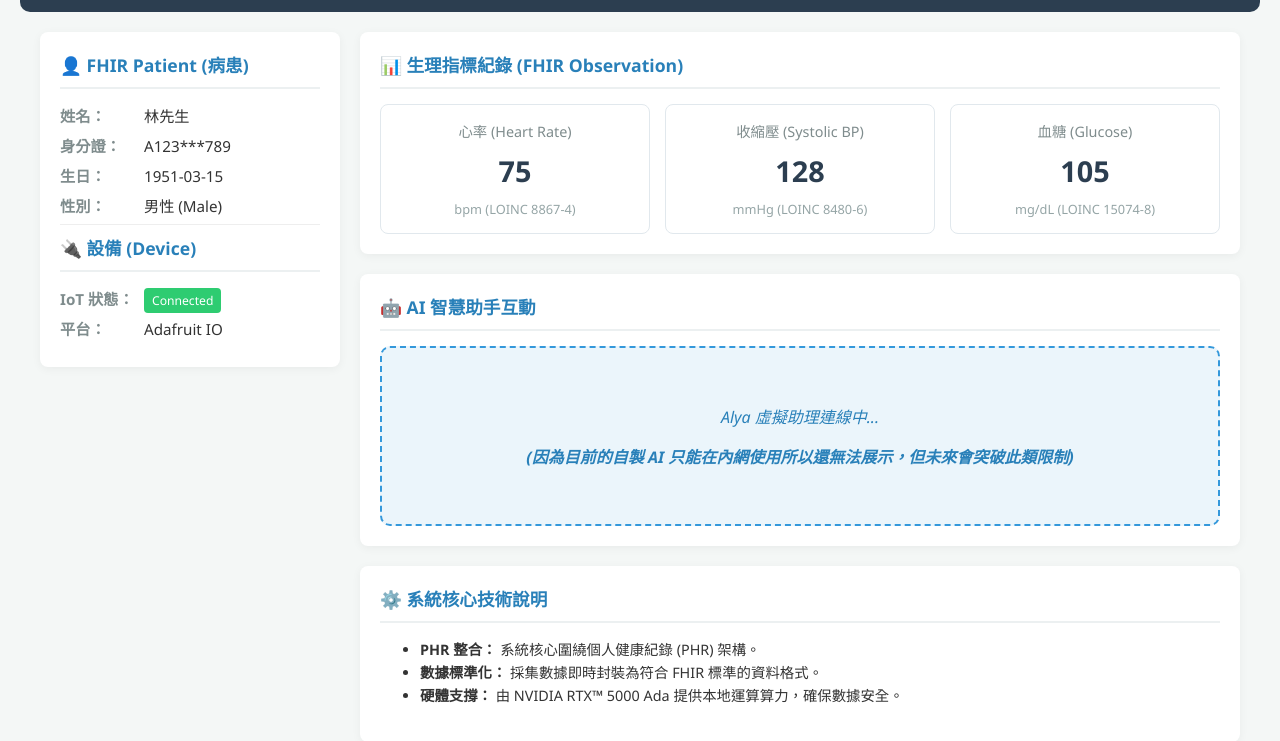
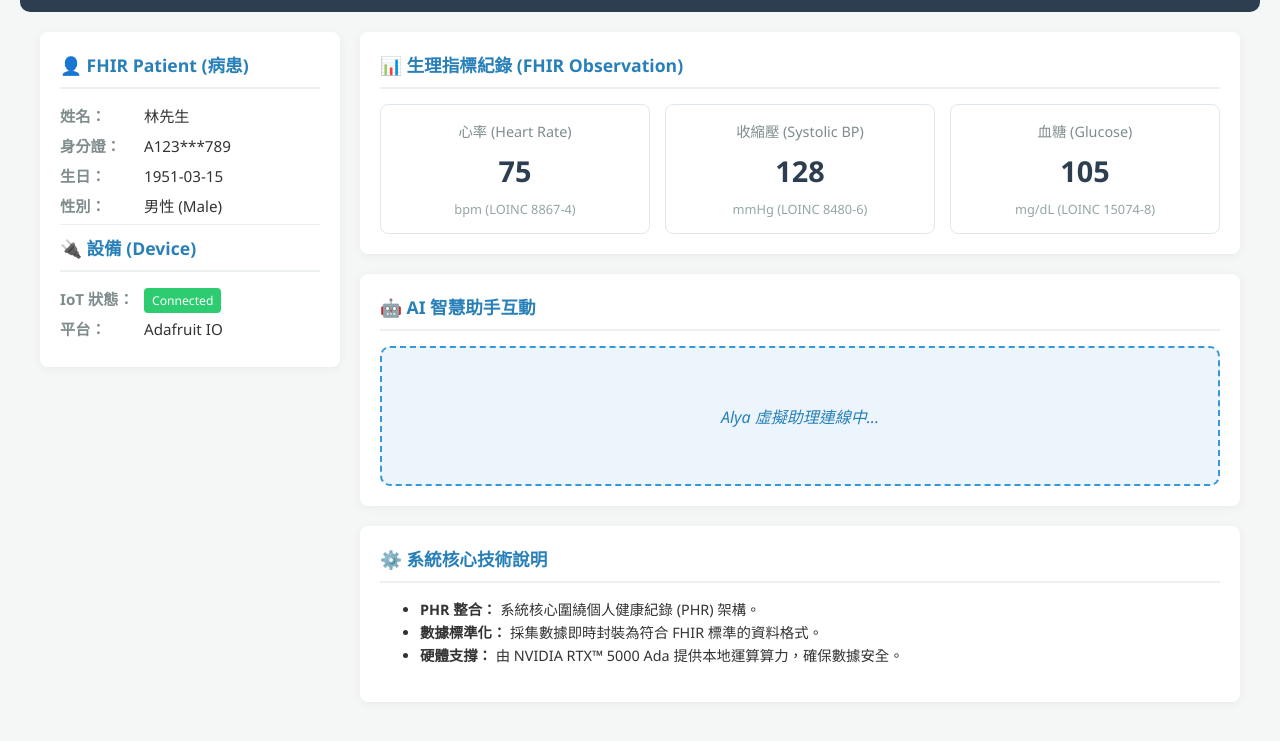
Before and after one commit to lin0913james/FHIR_Anping-Town-Workshop, a plain HTML site: page index.html in a window 1280 px wide. Shown: the part 95-836 px from the top of the page. Drawn offline with Linux system fonts and the light colour scheme.

Commit message:
Update index.html

```diff
--- a/index.html
+++ b/index.html
@@ -81,7 +81,7 @@
             <div class="section-title">🤖 AI 智慧助手互動</div>
             <div class="ai-chat-placeholder">
                 <p>Alya 虛擬助理連線中...</p>
-                <p><strong>(因為目前的自製 AI 只能在內網使用所以還無法展示，但未來會突破此類限制)</strong></p>
+
             </div>
         </div>
 
```
